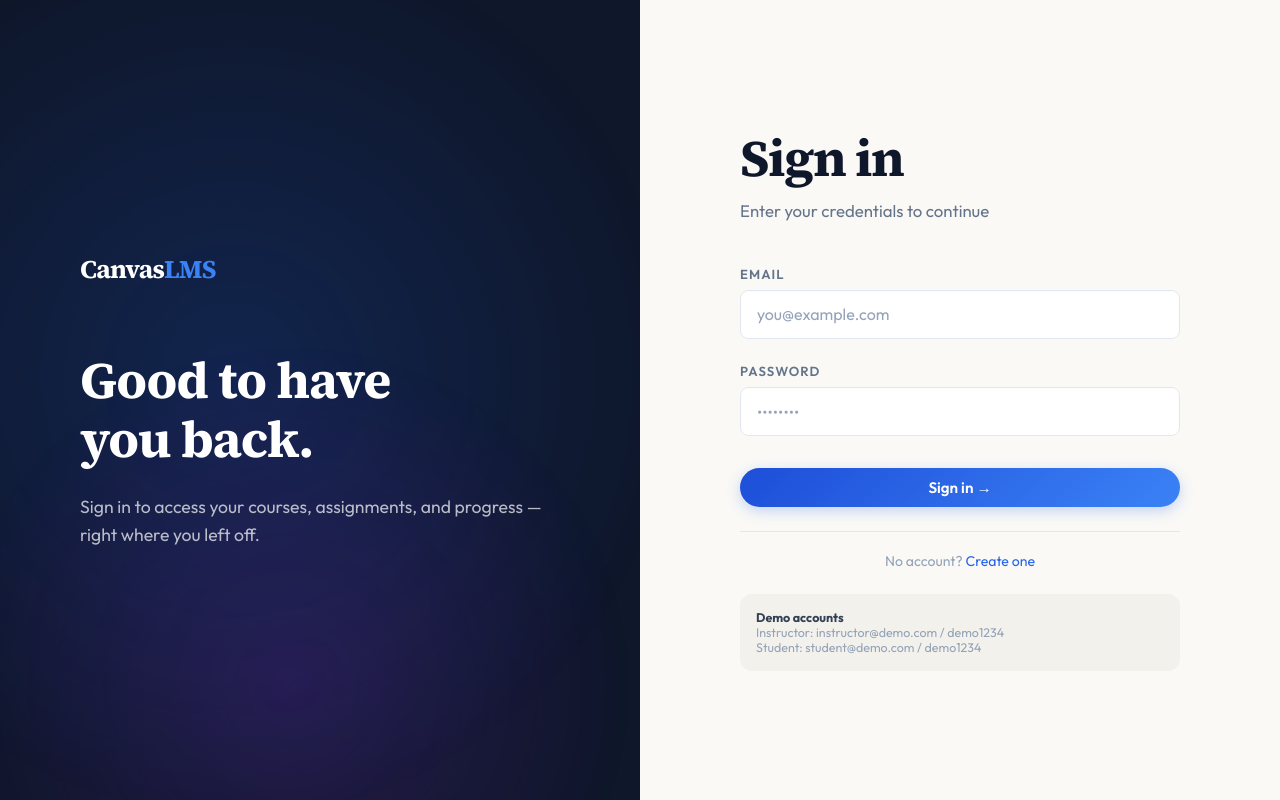
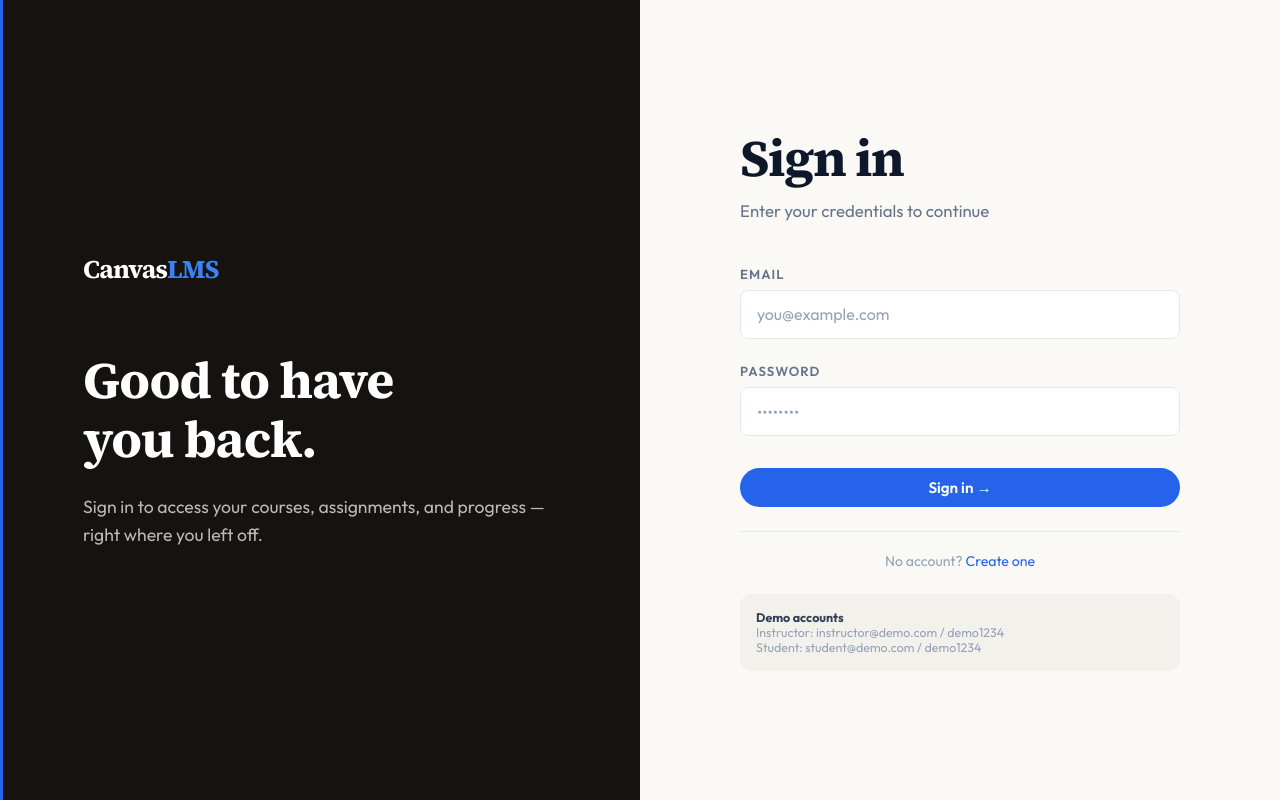
Before and after one commit to teddmchl/canvas-lms, a Next.js app: page /login in a window 1280 px wide. Built offline with nearby package versions, Linux system fonts and the light colour scheme.

Commit message:
style: implement Anti Vibe-Code UI Revision per PRD

```diff
--- a/src/app/globals.css
+++ b/src/app/globals.css
@@ -15,12 +15,11 @@
   --ink-faint: #94a3b8;
   --rule: #e2e8f0;
 
-  /* Premium Gradients & Accents */
+  /* Solid Accents */
   --blue: #2563eb;
   --blue-light: #3b82f6;
   --blue-pale: #eff6ff;
   --blue-bdr: #bfdbfe;
-  --blue-grad: linear-gradient(135deg, #1d4ed8 0%, #3b82f6 100%);
 
   --amber: #d97706;
   --amber-pale: #fffbeb;
@@ -37,12 +36,11 @@
   --ff-serif: 'Source Serif 4', Georgia, serif;
   --ff-sans: 'Outfit', system-ui, sans-serif;
 
-  /* Elevated Shadows */
+  /* Classic Shadows */
   --shadow-sm: 0 1px 2px rgba(15, 23, 42, 0.05);
-  --shadow: 0 4px 12px rgba(15, 23, 42, 0.05), 0 2px 4px rgba(15, 23, 42, 0.03);
-  --shadow-md: 0 10px 25px rgba(15, 23, 42, 0.08), 0 4px 10px rgba(15, 23, 42, 0.04);
-  --shadow-lg: 0 20px 40px rgba(15, 23, 42, 0.12), 0 8px 16px rgba(15, 23, 42, 0.06);
-  --shadow-glow: 0 0 20px rgba(59, 130, 246, 0.15);
+  --shadow: 0 4px 12px rgba(15, 23, 42, 0.05);
+  --shadow-md: 0 10px 25px rgba(15, 23, 42, 0.08);
+  --shadow-lg: 0 20px 40px rgba(15, 23, 42, 0.12);
 
   --radius-sm: 8px;
   --radius: 12px;
@@ -321,14 +319,15 @@
 }
 
 .btn-primary {
-  background: var(--blue-grad);
+  background: var(--blue);
   color: #fff;
   border: none;
-  box-shadow: 0 4px 14px rgba(37, 99, 235, 0.25);
+  box-shadow: none;
 }
 
 .btn-primary:hover {
-  box-shadow: 0 6px 20px rgba(37, 99, 235, 0.4);
+  background: var(--blue-light);
+  box-shadow: var(--shadow-sm);
   transform: translateY(-2px);
 }
 
@@ -437,7 +436,6 @@
 .form-select:focus,
 .form-textarea:focus {
   border-color: var(--blue-light);
-  box-shadow: 0 0 0 4px rgba(59, 130, 246, 0.15);
   background: #fff;
 }
 
@@ -775,7 +773,7 @@
 }
 
 .auth-panel-left {
-  background: var(--ink);
+  background: #151210;
   color: var(--parchment);
   display: flex;
   flex-direction: column;
@@ -783,45 +781,7 @@
   padding: 5rem;
   position: relative;
   overflow: hidden;
-}
-
-/* Enhanced Animated Mesh Background */
-.auth-panel-left::before {
-  content: '';
-  position: absolute;
-  top: -20%;
-  right: -20%;
-  width: 80vw;
-  height: 80vw;
-  border-radius: 50%;
-  background: radial-gradient(circle, rgba(37, 99, 235, 0.25) 0%, rgba(37, 99, 235, 0) 60%);
-  animation: pulseGrad 12s infinite alternate ease-in-out;
-  pointer-events: none;
-}
-
-.auth-panel-left::after {
-  content: '';
-  position: absolute;
-  bottom: -30%;
-  left: -10%;
-  width: 60vw;
-  height: 60vw;
-  border-radius: 50%;
-  background: radial-gradient(circle, rgba(147, 51, 234, 0.2) 0%, rgba(147, 51, 234, 0) 60%);
-  animation: pulseGrad 15s infinite alternate-reverse ease-in-out;
-  pointer-events: none;
-}
-
-@keyframes pulseGrad {
-  0% {
-    transform: scale(1) translate(0, 0);
-    opacity: 0.6;
-  }
-
-  100% {
-    transform: scale(1.1) translate(-5%, 5%);
-    opacity: 1;
-  }
+  border-left: 3px solid var(--blue);
 }
 
 .auth-brand {
@@ -1287,14 +1247,6 @@
   overflow: hidden;
 }
 
-.hero::before {
-  content: '';
-  position: absolute;
-  inset: 0;
-  background:
-    radial-gradient(ellipse 60% 40% at 50% 0%, rgba(29, 78, 216, .06) 0%, transparent 70%);
-  pointer-events: none;
-}
 
 .hero-eyebrow {
   font-size: .78rem;
@@ -1441,22 +1393,8 @@
   animation: scaleBump 0.3s cubic-bezier(0.175, 0.885, 0.32, 1.275);
 }
 
-@keyframes statPulse {
-  0% {
-    box-shadow: 0 0 0 0 rgba(217, 119, 6, 0.4);
-  }
-
-  70% {
-    box-shadow: 0 0 0 8px rgba(217, 119, 6, 0);
-  }
-
-  100% {
-    box-shadow: 0 0 0 0 rgba(217, 119, 6, 0);
-  }
-}
-
 .stat-card.amber {
-  animation: statPulse 3s infinite;
+  border-color: var(--amber-bdr);
 }
 
 /* ══════════════════════════════════════════════════
```
Also changed, not shown: src/app/(app)/instructor/courses/[id]/grades/page.js (+6 -2 lines), src/app/page.js (+6 -6 lines), 1 other file (tests, documents, lock files or other folders).
